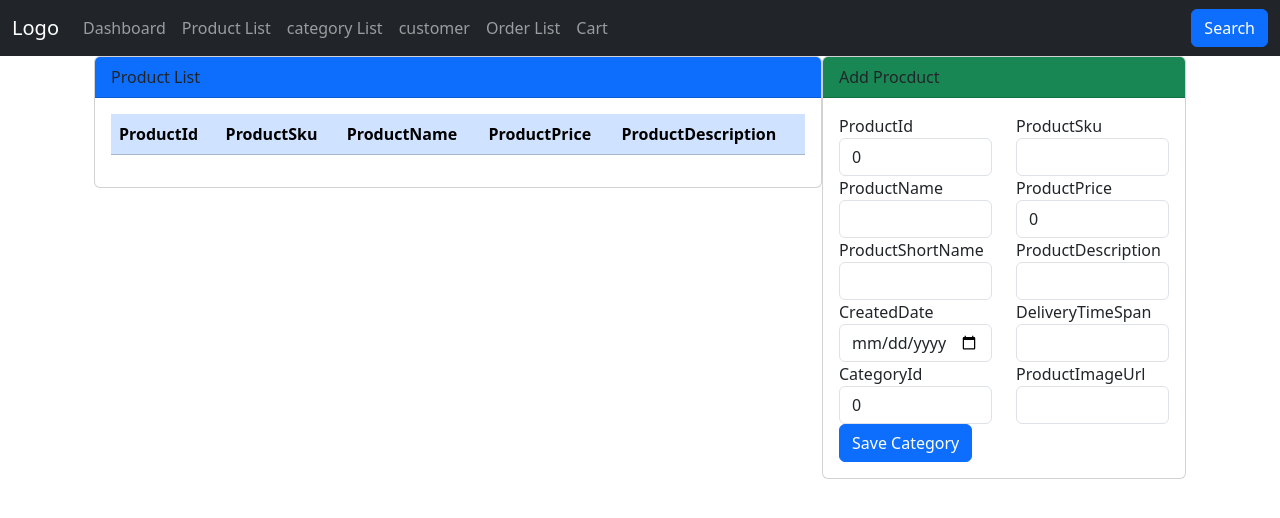
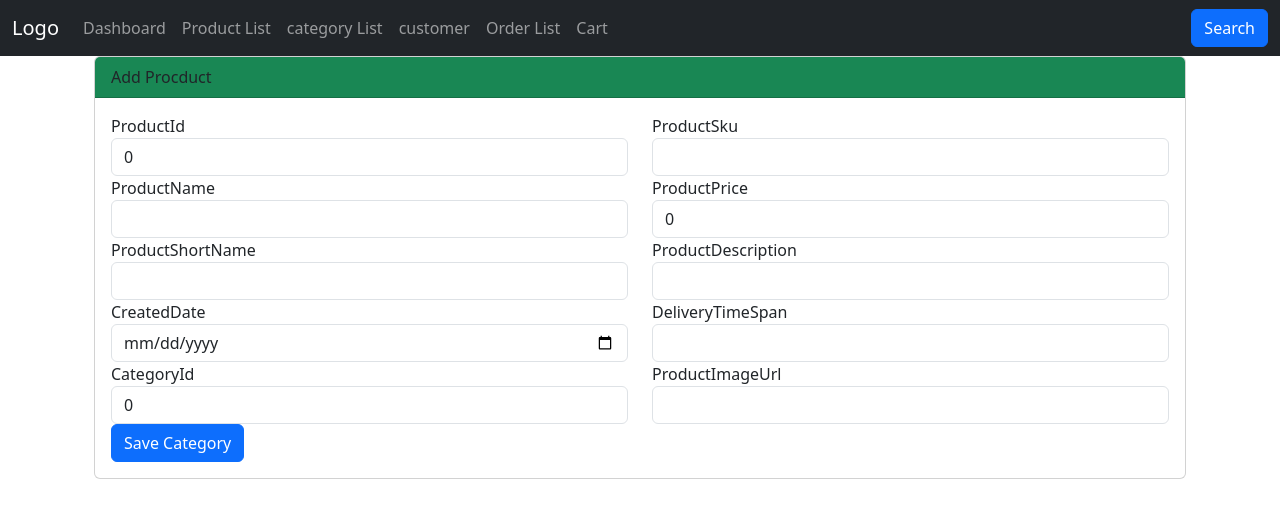
Before and after one commit to CodeFisrt/angular_17_project_architecture, an Angular app: page /createProduct/1 in a window 1280 px wide. Shown: the top 518 px of the page. Built offline with nearby package versions, Linux system fonts and the light colour scheme.

Commit message:
adding create new product layout

```diff
--- a/src/app/pages/create-new-product/create-new-product.component.html
+++ b/src/app/pages/create-new-product/create-new-product.component.html
@@ -1,32 +1,7 @@
 <div class="container">
   <div class="row">
     <div class="col-12">
-      <div class="card col-8 float-start mr-2">
-        <div class="card-header bg-primary">Product List</div>
-        <div class="card-body">
-          <table class="table table-responsive">
-            <thead>
-              <tr class="table-primary">
-                <th>ProductId</th>
-                <th>ProductSku</th>
-                <th>ProductName</th>
-                <th>ProductPrice</th>
-                <th>ProductDescription</th>
-              </tr>
-            </thead>
-            <tbody>
-              <tr *ngFor="let product of productList">
-                <td>{{ product.ProductId }}</td>
-                <td>{{ product.ProductSku }}</td>
-                <td>{{ product.ProductName }}</td>
-                <td>{{ product.ProductPrice }}</td>
-                <td>{{ product.ProductDescription }}</td>
-              </tr>
-            </tbody>
-          </table>
-        </div>
-      </div>
-      <div class="card col-4 float-end">
+      <div class="card col-12 float-start">
         <div class="card-header bg-success">Add Procduct</div>
         <div class="card-body">
           <div class="row">
```
